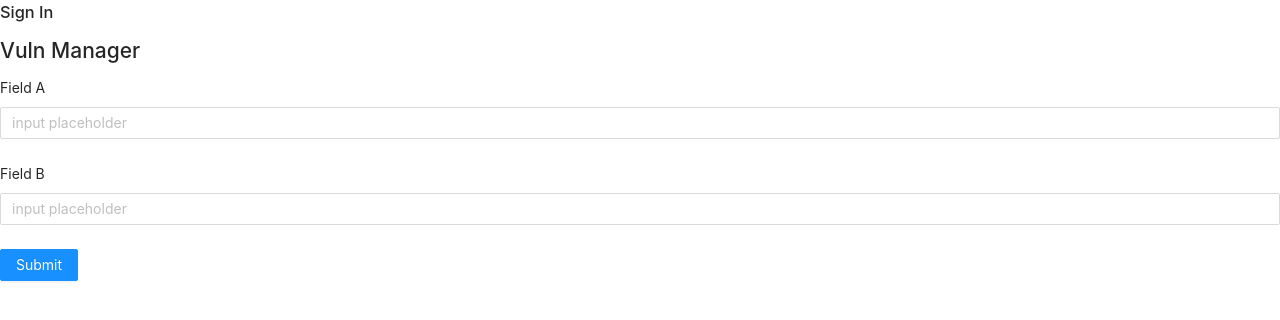
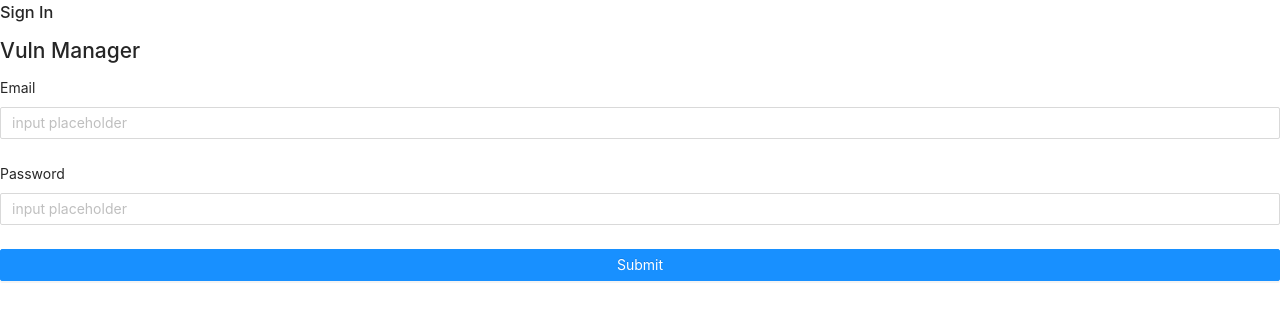
Before and after one commit to yotta0/vuln-manager, a React (Create React App) app in the folder front_end/: page /login in a window 1280 px wide. Shown: the top 320 px of the page. Built offline with nearby package versions, Linux system fonts and the light colour scheme; the HTML template or start-up script is replaced by a standard one.

Commit message:
feat(front-end): added fields to login form

```diff
--- a/front_end/src/pages/Login.tsx
+++ b/front_end/src/pages/Login.tsx
@@ -8,17 +8,15 @@ const Login:FC = () => {
                 <h3>Sign In</h3>
                 <h2>Vuln Manager</h2>
             </div>
-            <Form
-                layout={'vertical'}
-            >
-                <Form.Item label="Field A">
-                    <Input placeholder="input placeholder" />
+            <Form layout={'vertical'}>
+                <Form.Item label="Email">
+                    <Input placeholder="input placeholder" type='email'/>
                 </Form.Item>
-                <Form.Item label="Field B">
-                    <Input placeholder="input placeholder" />
+                <Form.Item label="Password">
+                    <Input placeholder="input placeholder" type='password'/>
                 </Form.Item>
                 <Form.Item>
-                    <Button type="primary">Submit</Button>
+                    <Button type="primary" block>Submit</Button>
                 </Form.Item>
             </Form>
         </div>
```
